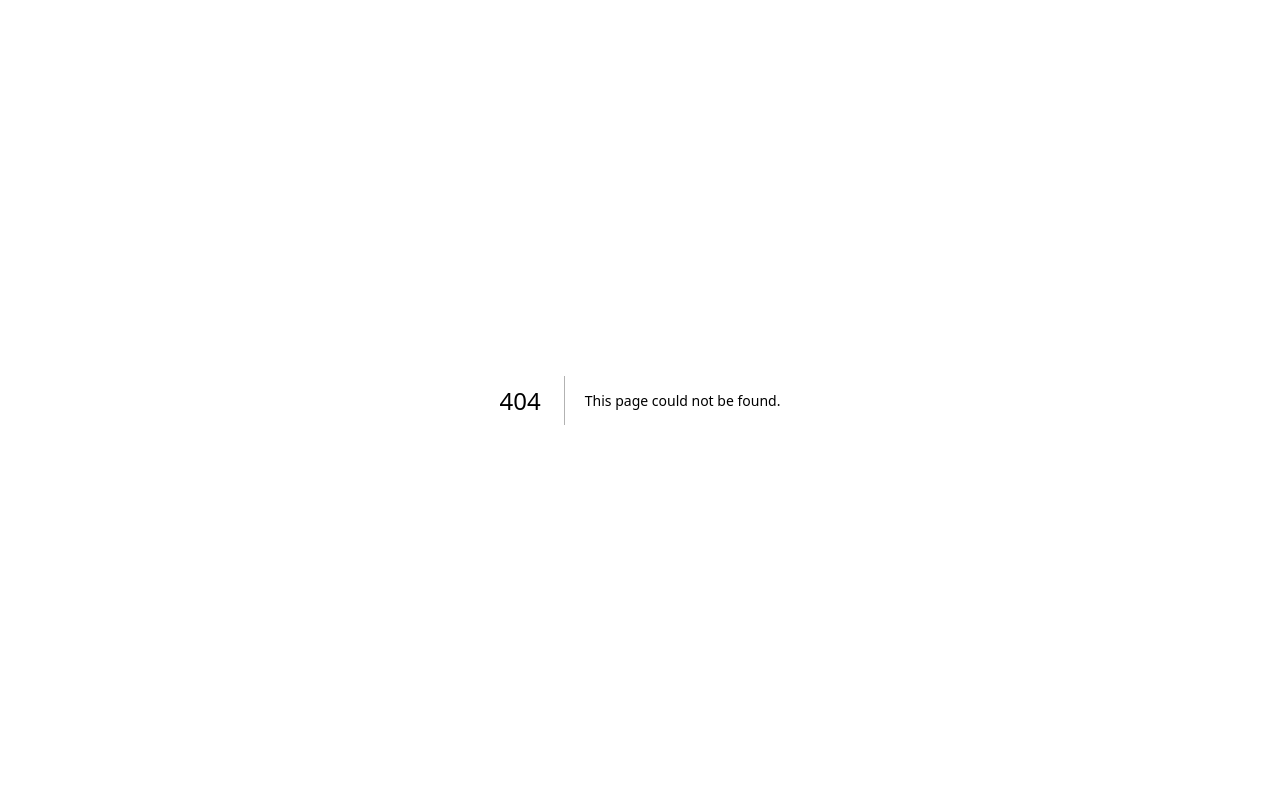
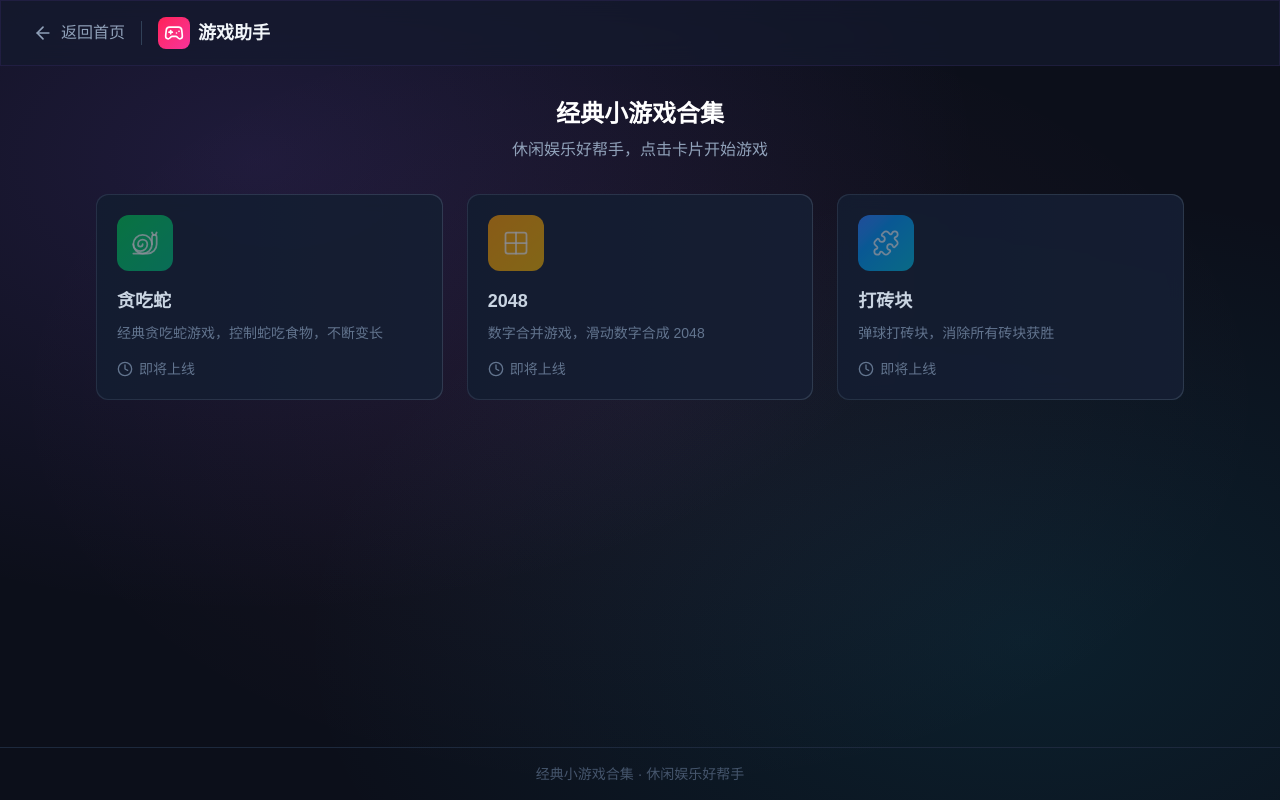
Before and after one commit to wayde1122/chat_box_code, a Next.js app: page /games in a window 1280 px wide. Before the commit this address had no page. Built offline with nearby package versions, Linux system fonts and the light colour scheme.

Commit message:
feat:"add 游戏助手"

```diff
--- /dev/null
+++ b/src/app/games/page.tsx
@@ -0,0 +1,79 @@
+"use client";
+
+import Link from "next/link";
+import { ArrowLeft, Gamepad2 } from "lucide-react";
+import { games } from "@/data/games";
+import { GameCard } from "@/components/games/GameCard";
+
+/**
+ * 游戏助手页面
+ * 展示可玩的 H5 小游戏列表
+ */
+export default function GamesPage() {
+  return (
+    <div className="min-h-screen gradient-bg flex flex-col">
+      {/* 顶部导航 */}
+      <header className="glass border-b border-slate-700/50 flex-shrink-0">
+        <div className="mx-auto px-4 sm:px-6 lg:px-8">
+          <div className="flex items-center justify-between h-16">
+            {/* 左侧 - 返回和标题 */}
+            <div className="flex items-center gap-4">
+              <Link
+                href="/"
+                className="flex items-center gap-2 text-slate-400 hover:text-slate-200
+                           transition-colors group"
+              >
+                <ArrowLeft className="h-5 w-5 group-hover:-translate-x-1 transition-transform" />
+                <span className="hidden sm:inline">返回首页</span>
+              </Link>
+              <div className="h-6 w-px bg-slate-700" />
+              <div className="flex items-center gap-2">
+                <div className="w-8 h-8 rounded-lg bg-gradient-to-br from-rose-500 to-pink-500 flex items-center justify-center">
+                  <Gamepad2 className="h-5 w-5 text-white" />
+                </div>
+                <h1 className="text-lg font-semibold text-slate-100">
+                  游戏助手
+                </h1>
+              </div>
+            </div>
+          </div>
+        </div>
+      </header>
+
+      {/* 主内容区域 */}
+      <main className="flex-1 max-w-6xl mx-auto w-full px-4 sm:px-6 lg:px-8 py-8">
+        {/* 页面标题区域 */}
+        <div className="mb-8 text-center">
+          <h2 className="text-2xl font-bold text-white mb-2">
+            经典小游戏合集
+          </h2>
+          <p className="text-slate-400">
+            休闲娱乐好帮手，点击卡片开始游戏
+          </p>
+        </div>
+
+        {/* 游戏卡片网格 */}
+        <div className="grid grid-cols-1 sm:grid-cols-2 lg:grid-cols-3 gap-6">
+          {games.map((game) => (
+            <GameCard key={game.id} game={game} />
+          ))}
+        </div>
+
+        {/* 空状态提示 */}
+        {games.length === 0 && (
+          <div className="text-center py-16">
+            <Gamepad2 className="h-16 w-16 text-slate-600 mx-auto mb-4" />
+            <p className="text-slate-400">暂无游戏，敬请期待...</p>
+          </div>
+        )}
+      </main>
+
+      {/* 页脚 */}
+      <footer className="py-4 text-center text-sm text-slate-600 border-t border-slate-800 flex-shrink-0">
+        <p>
+          经典小游戏合集 · 休闲娱乐好帮手
+        </p>
+      </footer>
+    </div>
+  );
+}
--- /dev/null
+++ b/src/components/games/GameCard.tsx
@@ -0,0 +1,98 @@
+"use client";
+
+import Link from "next/link";
+import { Snail, Grid2X2, Puzzle, Zap, Target, Dice6, ArrowRight, Clock } from "lucide-react";
+import type { Game } from "@/types/games";
+
+/**
+ * 游戏图标映射
+ * 使用 lucide-react 图标库
+ */
+const iconMap = {
+  Snake: Snail, // 用蜗牛图标代替蛇（lucide 没有蛇图标）
+  Grid2X2,
+  Puzzle,
+  Zap,
+  Target,
+  Dice6,
+} as const;
+
+interface GameCardProps {
+  game: Game;
+}
+
+/**
+ * 游戏卡片组件
+ * 展示游戏信息，支持 available/coming-soon 两种状态
+ */
+export function GameCard({ game }: GameCardProps) {
+  const Icon = iconMap[game.icon];
+
+  // 可用状态 - 可点击进入游戏
+  if (game.status === "available") {
+    return (
+      <Link
+        href={`/games/${game.id}`}
+        className="group relative block overflow-hidden rounded-xl p-[1px] transition-transform duration-300 hover:scale-[1.02]"
+      >
+        {/* 边框渐变 */}
+        <div
+          className={`absolute inset-0 bg-gradient-to-r ${game.gradient} opacity-75 transition-opacity duration-300 group-hover:opacity-100`}
+        />
+
+        {/* 卡片内容 */}
+        <div className="relative flex h-full flex-col rounded-xl bg-slate-900/95 p-5 backdrop-blur-sm">
+          {/* 图标 */}
+          <div
+            className={`mb-4 flex h-14 w-14 items-center justify-center rounded-xl bg-gradient-to-br ${game.gradient} shadow-lg`}
+          >
+            <Icon className="h-7 w-7 text-white" strokeWidth={1.5} />
+          </div>
+
+          {/* 文字区域 */}
+          <div className="mb-2 flex items-center gap-2">
+            <h3 className="text-lg font-bold text-white">{game.name}</h3>
+            <span className="rounded-full bg-emerald-500/20 px-2 py-0.5 text-xs font-medium text-emerald-400">
+              可玩
+            </span>
+          </div>
+          <p className="mb-4 flex-1 text-sm text-slate-400">{game.description}</p>
+
+          {/* 底部箭头 */}
+          <div className="flex items-center gap-1 text-sm text-slate-500 transition-colors group-hover:text-rose-400">
+            <span>开始游戏</span>
+            <ArrowRight className="h-4 w-4 transition-transform group-hover:translate-x-1" />
+          </div>
+        </div>
+      </Link>
+    );
+  }
+
+  // Coming soon 状态 - 不可点击
+  return (
+    <div className="group relative overflow-hidden rounded-xl bg-slate-800/50 p-[1px] backdrop-blur-sm">
+      {/* 边框 */}
+      <div className="absolute inset-0 bg-gradient-to-r from-slate-700 to-slate-600 opacity-50" />
+
+      {/* 卡片内容 */}
+      <div className="relative flex h-full flex-col rounded-xl bg-slate-900/80 p-5">
+        {/* 图标 */}
+        <div
+          className={`mb-4 flex h-14 w-14 items-center justify-center rounded-xl bg-gradient-to-br ${game.gradient} opacity-50`}
+        >
+          <Icon className="h-7 w-7 text-white/80" strokeWidth={1.5} />
+        </div>
+
+        {/* 文字 */}
+        <h3 className="mb-2 text-lg font-semibold text-slate-300">{game.name}</h3>
+        <p className="mb-4 flex-1 text-sm text-slate-500">{game.description}</p>
+
+        {/* 状态标签 */}
+        <div className="flex items-center gap-1.5 text-sm text-slate-500">
+          <Clock className="h-4 w-4" />
+          <span>即将上线</span>
+        </div>
+      </div>
+    </div>
+  );
+}
--- /dev/null
+++ b/src/components/games/index.ts
@@ -0,0 +1 @@
+export { GameCard } from "./GameCard";
--- a/src/components/home/AgentCard.tsx
+++ b/src/components/home/AgentCard.tsx
@@ -1,7 +1,7 @@
 "use client";
 
 import Link from "next/link";
-import { Plane, Code, Pencil, BarChart3, Bot, Newspaper, ArrowRight, Clock } from "lucide-react";
+import { Plane, Code, Pencil, BarChart3, Bot, Newspaper, Gamepad2, ArrowRight, Clock } from "lucide-react";
 import type { Agent } from "@/data/agents";
 
 const iconMap = {
@@ -11,6 +11,7 @@ const iconMap = {
   BarChart3,
   Bot,
   Newspaper,
+  Gamepad2,
 } as const;
 
 interface AgentCardProps {
--- a/src/data/agents.ts
+++ b/src/data/agents.ts
@@ -4,7 +4,7 @@ export interface Agent {
   id: string;
   name: string;
   description: string;
-  icon: "Plane" | "Code" | "Pencil" | "BarChart3" | "Bot" | "Newspaper";
+  icon: "Plane" | "Code" | "Pencil" | "BarChart3" | "Bot" | "Newspaper" | "Gamepad2";
   href: string;
   status: AgentStatus;
   gradient: string;
@@ -39,6 +39,15 @@ export const agents: readonly Agent[] = [
     gradient: "from-amber-500 to-orange-500",
   },
   {
+    id: "games",
+    name: "游戏助手",
+    description: "经典小游戏合集，休闲娱乐好帮手",
+    icon: "Gamepad2",
+    href: "/games",
+    status: "available",
+    gradient: "from-rose-500 to-pink-500",
+  },
+  {
     id: "writer",
     name: "写作助手",
     description: "AI 写作伙伴，激发您的创作灵感",
--- /dev/null
+++ b/src/data/games.ts
@@ -0,0 +1,32 @@
+import type { Game } from "@/types/games";
+
+/**
+ * 游戏列表数据
+ * 初期为占位数据，后续添加具体游戏实现
+ */
+export const games: readonly Game[] = [
+  {
+    id: "snake",
+    name: "贪吃蛇",
+    description: "经典贪吃蛇游戏，控制蛇吃食物，不断变长",
+    icon: "Snake",
+    gradient: "from-green-500 to-emerald-500",
+    status: "coming-soon",
+  },
+  {
+    id: "2048",
+    name: "2048",
+    description: "数字合并游戏，滑动数字合成 2048",
+    icon: "Grid2X2",
+    gradient: "from-amber-500 to-yellow-500",
+    status: "coming-soon",
+  },
+  {
+    id: "breakout",
+    name: "打砖块",
+    description: "弹球打砖块，消除所有砖块获胜",
+    icon: "Puzzle",
+    gradient: "from-blue-500 to-cyan-500",
+    status: "coming-soon",
+  },
+] as const;
--- /dev/null
+++ b/src/types/games.ts
@@ -0,0 +1,23 @@
+// 游戏相关类型定义
+
+/** 游戏状态 */
+export type GameStatus = "available" | "coming-soon";
+
+/** 游戏图标类型 */
+export type GameIcon = "Snake" | "Grid2X2" | "Puzzle" | "Zap" | "Target" | "Dice6";
+
+/** 游戏配置 */
+export interface Game {
+  /** 游戏唯一标识 */
+  id: string;
+  /** 游戏名称 */
+  name: string;
+  /** 游戏描述 */
+  description: string;
+  /** 图标名称 */
+  icon: GameIcon;
+  /** 渐变色 */
+  gradient: string;
+  /** 游戏状态 */
+  status: GameStatus;
+}
```
